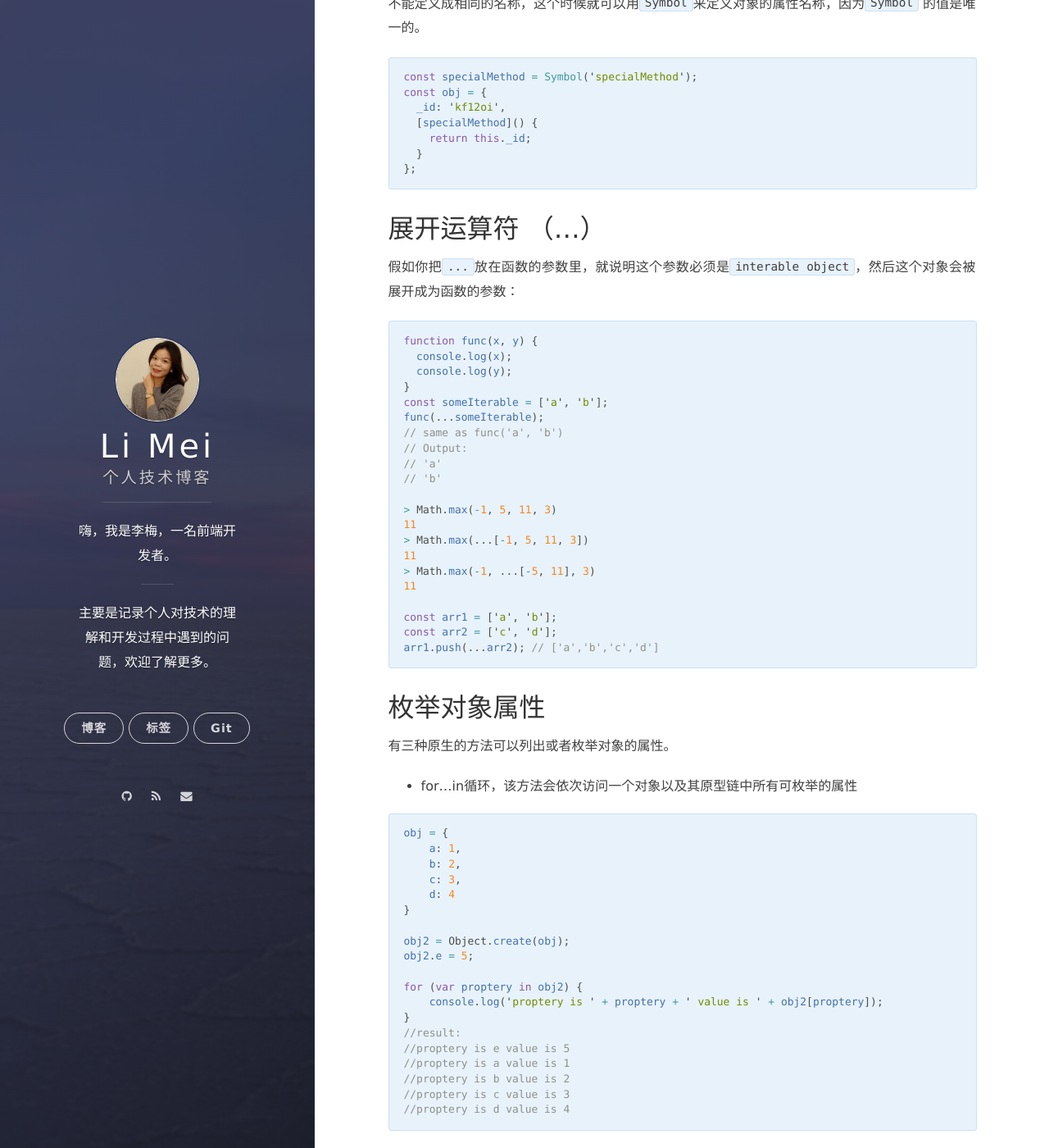
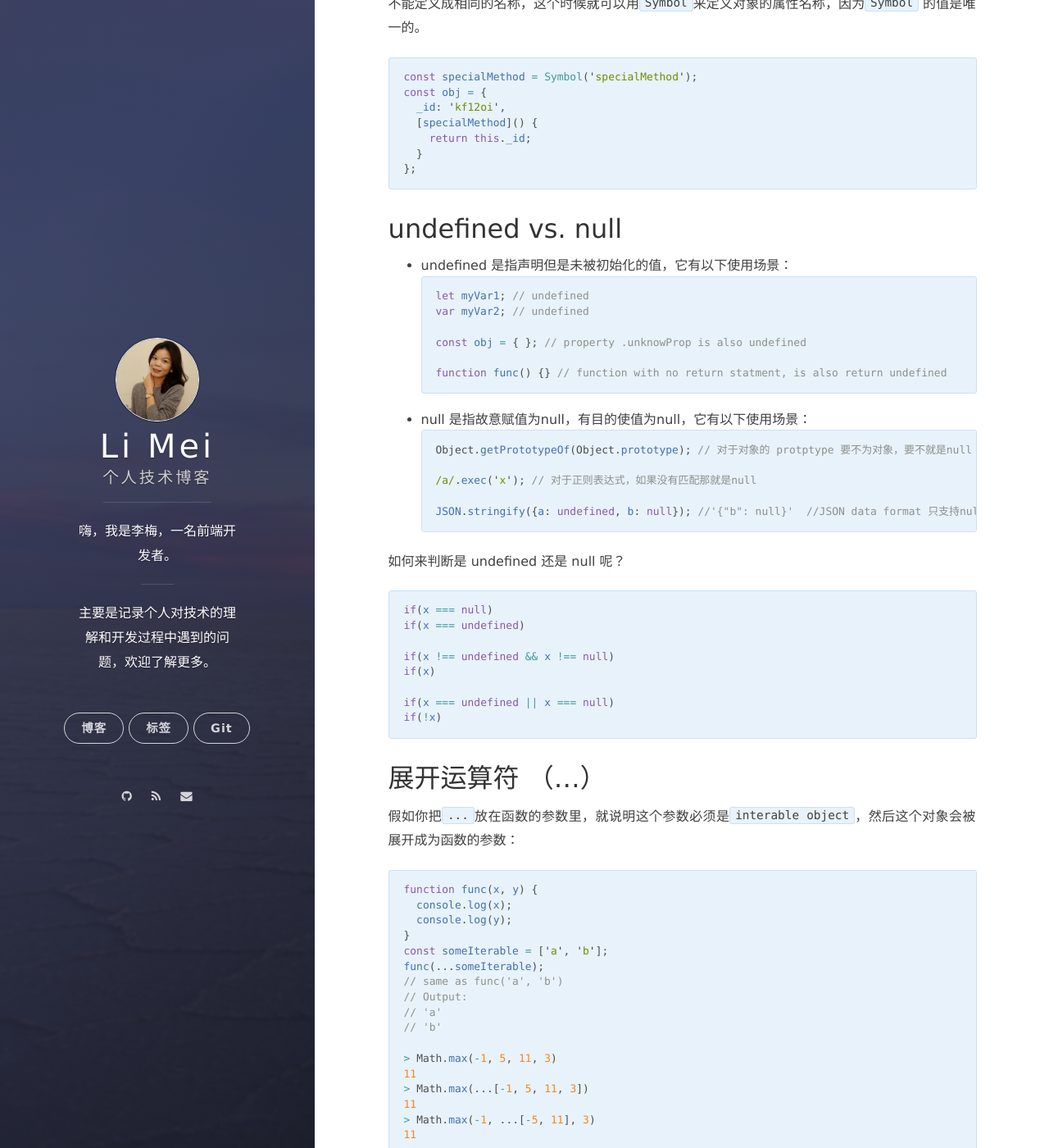
Before and after one commit to LiMeii/LiMeii.github.io, a Jekyll site: the page built from _posts/2019-04-25-js-common.md, in a window 1280 px wide and 1400 px high, scrolled down 5583 px. Shown: the whole window at 82% size. Built offline with Jekyll 4.4.1, drawn with Linux system fonts in a browser that asks for light colours; nearby versions of some CDN libraries; some of the changed text lies outside the part shown.

Commit message:
Update 2019-04-25-js-common.md
add undefined vs. null

````diff
--- a/_posts/2019-04-25-js-common.md
+++ b/_posts/2019-04-25-js-common.md
@@ -265,6 +265,38 @@ const obj = {
 ```
 
 
+
+## undefined vs. null
+- undefined 是指声明但是未被初始化的值，它有以下使用场景：
+  ```js
+  let myVar1; // undefined
+  var myVar2; // undefined
+
+  const obj = { }; // property .unknowProp is also undefined
+
+  function func() {} // function with no return statment, is also return undefined
+  ```
+
+- null 是指故意赋值为null，有目的使值为null，它有以下使用场景：
+  ```js
+  Object.getPrototypeOf(Object.prototype); // 对于对象的 protptype 要不为对象，要不就是null
+
+  /a/.exec('x'); // 对于正则表达式，如果没有匹配那就是null
+
+  JSON.stringify({a: undefined, b: null}); //'{"b": null}'  //JSON data format 只支持null不支持undefined
+  ```
+
+如何来判断是 undefined 还是 null 呢？
+```js
+if(x === null)
+if(x === undefined)
+
+if(x !== undefined && x !== null)
+if(x)
+
+if(x === undefined || x === null)
+if(!x)
+```
 
 ## 展开运算符 （...）
 
````
Also changed, not shown: other parts of _posts/2019-04-25-js-common.md (+1 -1 lines).
